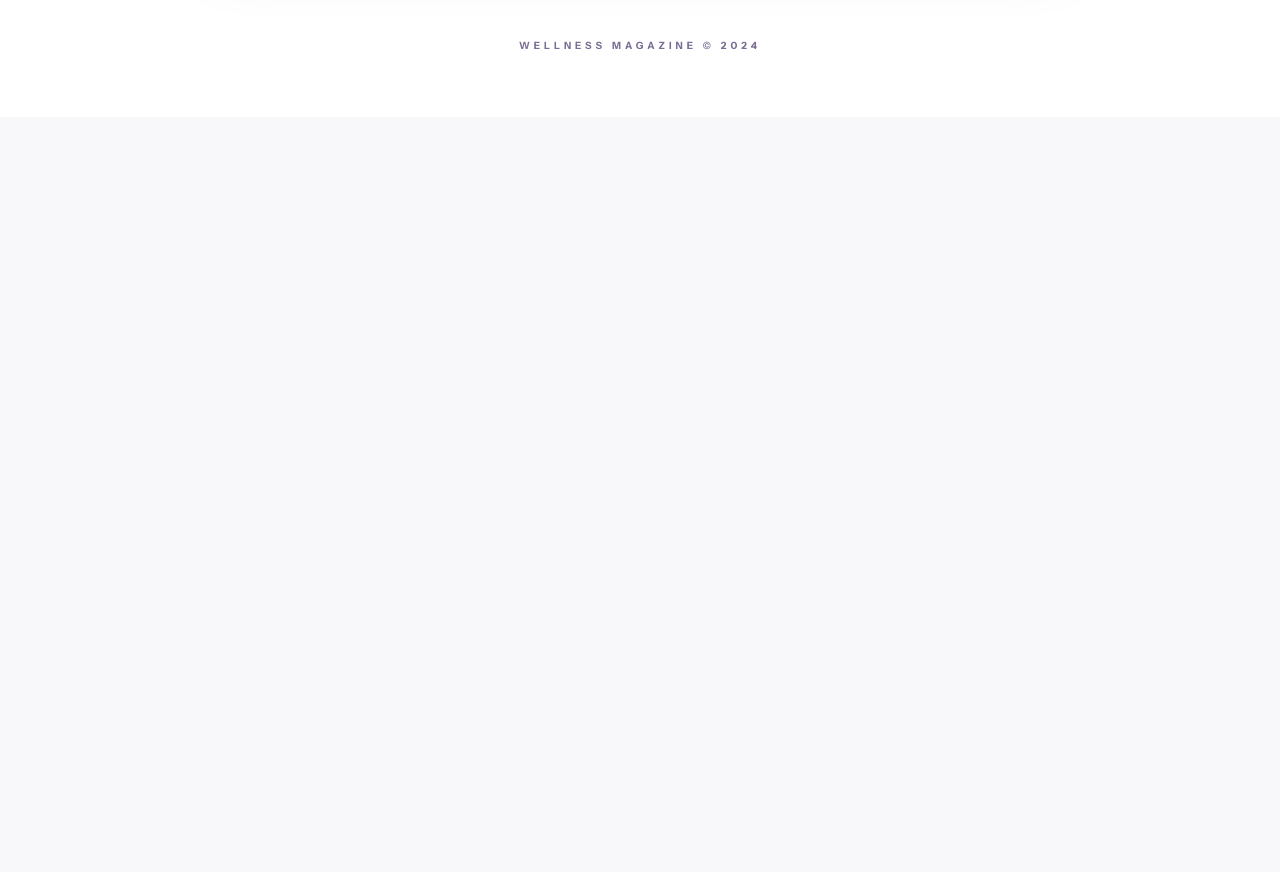
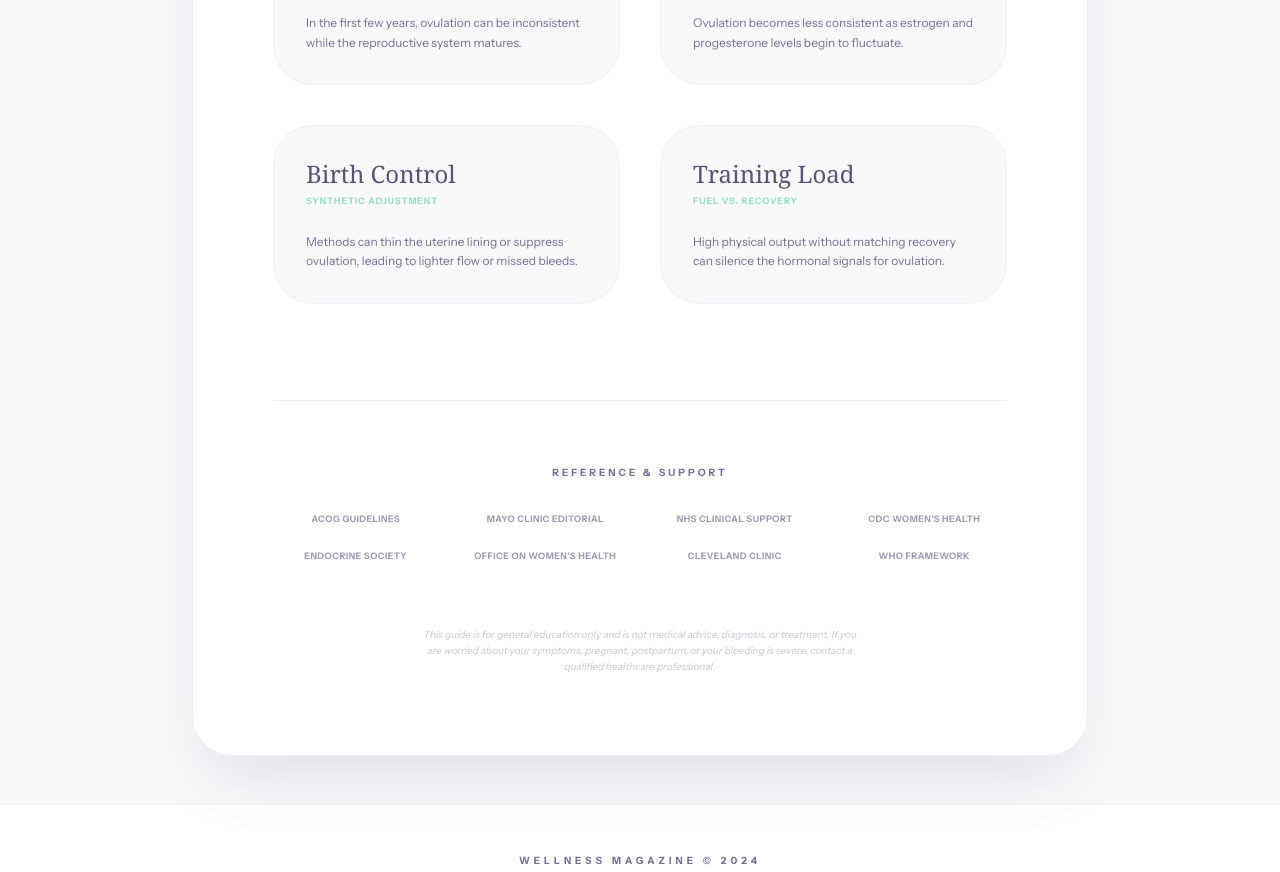
Before and after one commit to eleni-art/irreg-per--guide, a React (Vite) app: page / in a window 1280 px wide. Shown: the part 1880-2752 px from the top of the page. Before the commit the page ends 1997 px from the top, so only its background shows below. Built offline with nearby package versions, Linux system fonts and the light colour scheme.

Commit message:
Update MagazinePreview.tsx
Signed-off-by: eleni-art <eleni@alluratechnologies.com>

```diff
--- a/MagazinePreview.tsx
+++ b/MagazinePreview.tsx
@@ -9,6 +9,7 @@ interface MagazinePreviewProps {
 const MagazinePreview: React.FC<MagazinePreviewProps> = ({ page }) => {
   const [countsChecked, setCountsChecked] = useState<number[]>([]);
   const [bringChecked, setBringChecked] = useState<number[]>([]);
+  const [trackerData, setTrackerData] = useState<string[][]>(Array(3).fill(null).map(() => Array(6).fill('')));
 
   const toggleCounts = (idx: number) => {
     setCountsChecked(prev => prev.includes(idx) ? prev.filter(i => i !== idx) : [...prev, idx]);
@@ -18,9 +19,34 @@ const MagazinePreview: React.FC<MagazinePreviewProps> = ({ page }) => {
     setBringChecked(prev => prev.includes(idx) ? prev.filter(i => i !== idx) : [...prev, idx]);
   };
 
+  const updateTracker = (rowIdx: number, colIdx: number, val: string) => {
+    const newData = [...trackerData];
+    newData[rowIdx][colIdx] = val;
+    setTrackerData(newData);
+  };
+
   const disclaimer = "This guide is for general education only and is not medical advice, diagnosis, or treatment. If you are worried about your symptoms, pregnant, postpartum, or your bleeding is severe, contact a qualified healthcare professional.";
 
-  const containerClass = "w-[896px] mx-auto bg-white shadow-[0_32px_64px_-16px_rgba(93,82,118,0.15)] rounded-[2.5rem] overflow-hidden border border-[#7A6E94]/10 p-24 relative";
+  const containerClass = "w-[896px] mx-auto bg-white shadow-[0_32px_64px_-16px_rgba(93,82,118,0.15)] rounded-[2.5rem] overflow-hidden border border-[#7A6E94]/10 p-20 relative";
+
+  const FooterSources = () => (
+    <footer className="mt-24 pt-16 border-t border-[#7A6E94]/10">
+      <h4 className="font-bold text-[10px] uppercase tracking-[0.3em] text-[#7A6E94] mb-8 text-center">Reference & Support</h4>
+      <div className="grid grid-cols-4 gap-6 text-[9px] text-[#7A6E94]/70 font-bold text-center uppercase tracking-wider">
+        <p>ACOG Guidelines</p>
+        <p>Mayo Clinic Editorial</p>
+        <p>NHS Clinical Support</p>
+        <p>CDC Women's Health</p>
+        <p>Endocrine Society</p>
+        <p>Office on Women’s Health</p>
+        <p>Cleveland Clinic</p>
+        <p>WHO Framework</p>
+      </div>
+      <div className="mt-16 text-center italic text-[#7A6E94]/40 text-[10px] max-w-md mx-auto leading-relaxed">
+        {disclaimer}
+      </div>
+    </footer>
+  );
 
   if (page === 'PAGE_1') {
     return (
@@ -77,10 +103,14 @@ const MagazinePreview: React.FC<MagazinePreviewProps> = ({ page }) => {
           <h2 className="font-serif text-4xl text-[#5D5276] mb-16 text-center">Common Patterns</h2>
           <div className="grid grid-cols-2 gap-10">
             {[
-              { title: "Stress", phrase: "Brain-Body Interference", why: "Stress can disrupt the signals from the brain that tell your ovaries to release an egg." },
-              { title: "PCOS", phrase: "Hormone Patterns", why: "Characterized by irregular ovulation or higher levels of androgens like testosterone." },
-              { title: "Thyroid", phrase: "The Internal Tempo", why: "Thyroid hormones influence the pace of your metabolism and reproductive signals." },
-              { title: "Weight Shift", phrase: "Energy Signals", why: "Sudden body fat changes can shift the hormonal balance needed for regular cycles." }
+              { title: "Stress", phrase: "Brain-Body Interference", why: "Stress hormones can disrupt the communication between the brain and ovaries that supports regular ovulation." },
+              { title: "PCOS", phrase: "Hormone Patterns", why: "Typically diagnosed when a clinician finds irregular ovulation, high androgens, or polycystic appearing ovaries." },
+              { title: "Thyroid", phrase: "The Internal Tempo", why: "Thyroid hormones influence the pace of your metabolism and significantly impact reproductive signals." },
+              { title: "Weight Shift", phrase: "Energy Signals", why: "Sudden changes in body fat or energy availability can shift the hormonal balance needed for regular cycles." },
+              { title: "Menarche", phrase: "Learning the Routine", why: "In the first few years, ovulation can be inconsistent while the reproductive system matures." },
+              { title: "Perimenopause", phrase: "The Messy Transition", why: "Ovulation becomes less consistent as estrogen and progesterone levels begin to fluctuate." },
+              { title: "Birth Control", phrase: "Synthetic Adjustment", why: "Methods can thin the uterine lining or suppress ovulation, leading to lighter flow or missed bleeds." },
+              { title: "Training Load", phrase: "Fuel vs. Recovery", why: "High physical output without matching recovery can silence the hormonal signals for ovulation." }
             ].map((reason, idx) => (
               <div key={idx} className="bg-[#F8F8FA] p-8 rounded-[2.5rem] border border-[#7A6E94]/5 hover:-translate-y-1 transition-transform">
                 <h3 className="font-serif text-2xl text-[#5D5276] mb-1">{reason.title}</h3>
@@ -90,6 +120,8 @@ const MagazinePreview: React.FC<MagazinePreviewProps> = ({ page }) => {
             ))}
           </div>
         </section>
+
+        <FooterSources />
       </div>
     );
   }
@@ -103,7 +135,7 @@ const MagazinePreview: React.FC<MagazinePreviewProps> = ({ page }) => {
       </header>
 
       <div className="bg-[#F8F8FA] rounded-[2.5rem] p-10 border border-[#7A6E94]/5 mb-16">
-        <div className="grid grid-cols-6 gap-4 text-[9px] font-black text-[#7A6E94] uppercase tracking-widest mb-8 border-b border-[#7A6E94]/10 pb-4">
+        <div className="grid grid-cols-6 gap-4 text-[9px] font-black text-[#7A6E94] uppercase tracking-widest mb-8 border-b border-[#7A6E94]/10 pb-4 px-2">
           <div>Start Date</div>
           <div>Length</div>
           <div>Flow</div>
@@ -111,13 +143,21 @@ const MagazinePreview: React.FC<MagazinePreviewProps> = ({ page }) => {
           <div>Pain</div>
           <div>Notes</div>
         </div>
-        {[1, 2, 3].map(row => (
-          <div key={row} className="grid grid-cols-6 gap-4 mb-4">
-            {[1, 2, 3, 4, 5, 6].map(col => (
-              <div key={col} className="h-12 bg-white rounded-xl border border-[#7A6E94]/10 shadow-sm" />
+        {[0, 1, 2].map(rowIdx => (
+          <div key={rowIdx} className="grid grid-cols-6 gap-4 mb-4">
+            {[0, 1, 2, 3, 4, 5].map(colIdx => (
+              <input
+                key={colIdx}
+                type="text"
+                placeholder="..."
+                value={trackerData[rowIdx][colIdx]}
+                onChange={(e) => updateTracker(rowIdx, colIdx, e.target.value)}
+                className="h-12 bg-white rounded-xl border border-[#7A6E94]/10 shadow-sm px-4 text-sm text-[#5D5276] focus:outline-none focus:border-[#98DDC8] transition-colors placeholder:text-[#7A6E94]/20"
+              />
             ))}
           </div>
         ))}
+        <p className="text-[10px] text-[#7A6E94]/60 italic mt-6 text-center">Note: These inputs are interactive. Click to type your records.</p>
       </div>
 
       <div className="grid grid-cols-2 gap-16">
@@ -138,9 +178,11 @@ const MagazinePreview: React.FC<MagazinePreviewProps> = ({ page }) => {
                   bringChecked.includes(idx) ? 'bg-[#98DDC8]/10 border-[#98DDC8]' : 'bg-white border-[#7A6E94]/5'
                 }`}
               >
-                <div className={`w-5 h-5 rounded border-2 transition-all ${
+                <div className={`w-5 h-5 rounded border-2 transition-all flex items-center justify-center ${
                   bringChecked.includes(idx) ? 'bg-[#98DDC8] border-[#98DDC8]' : 'border-[#7A6E94]/20'
-                }`} />
+                }`}>
+                  {bringChecked.includes(idx) && <div className="w-1.5 h-1.5 bg-white rounded-full" />}
+                </div>
                 {item}
               </li>
             ))}
@@ -163,6 +205,8 @@ const MagazinePreview: React.FC<MagazinePreviewProps> = ({ page }) => {
           </div>
         </div>
       </div>
+
+      <FooterSources />
     </div>
   );
 };
```
